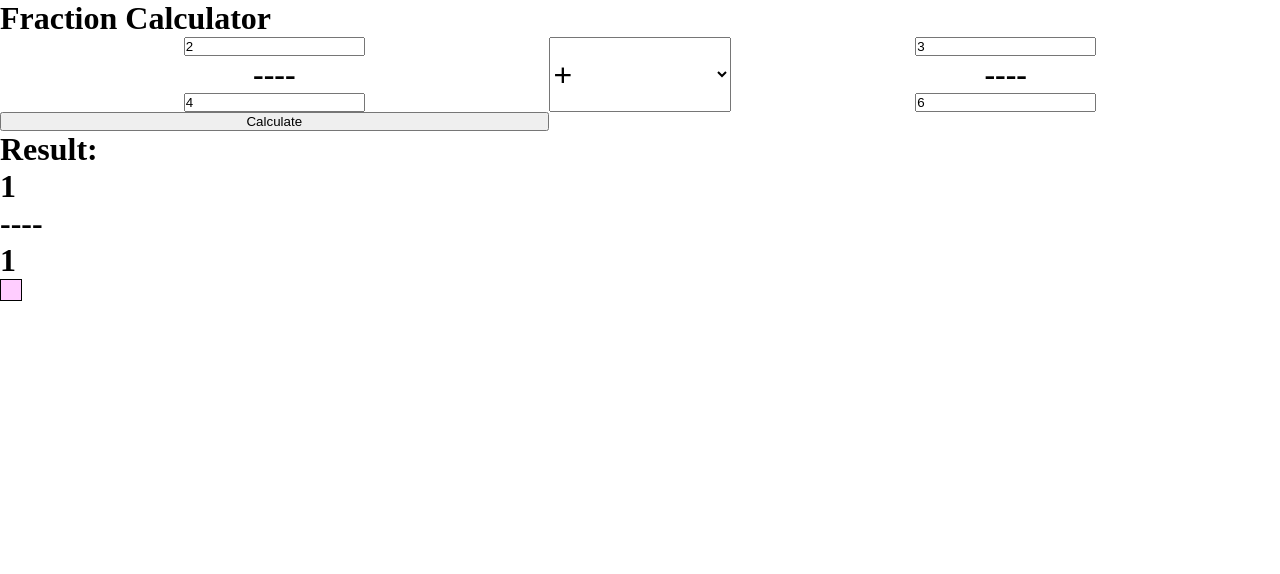
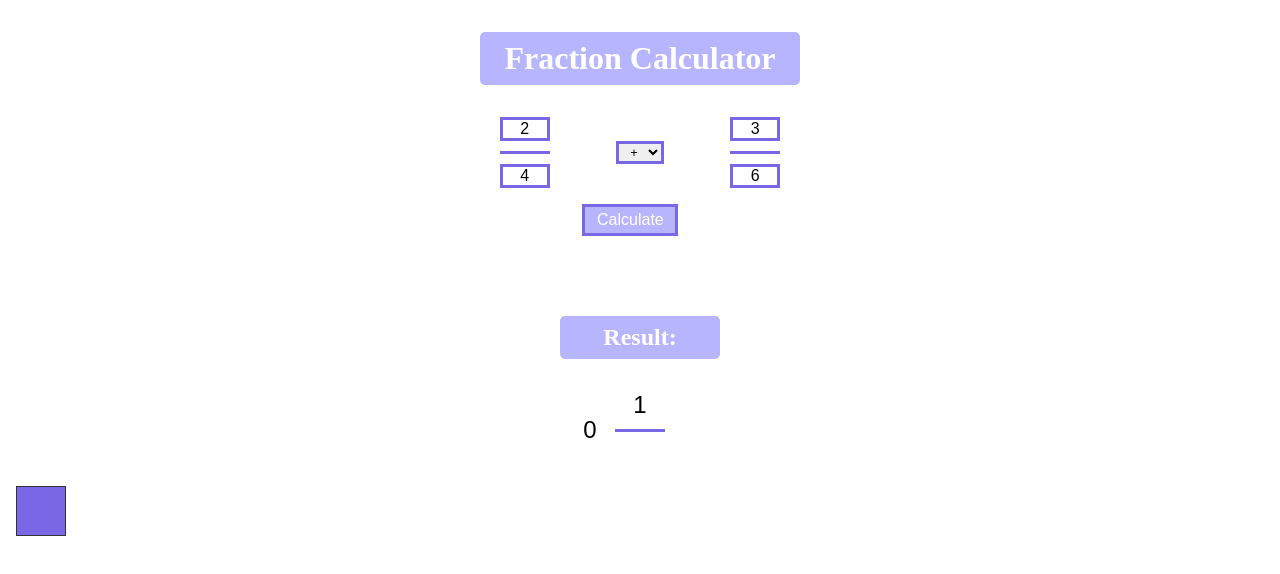
Before and after one commit to TheProgrammer01101/Fraction-Calculator, a plain HTML site: page index.html in a window 1280 px wide. Both pictures are taken after a click on the button "Calculate". Drawn offline with Linux system fonts and the light colour scheme.

Commit message:
Beautified; A little optimized; Converts improper fraction to mixed number;

```diff
--- a/app.js
+++ b/app.js
@@ -2,18 +2,19 @@ let inputNmr = document.querySelectorAll('.numerator');
 
 let inputDenom = document.querySelectorAll('.denomenator');
 
-let inputs = document.querySelectorAll('input');
+let inputs = document.querySelectorAll('.fraction input');
 
 let operator = document.querySelector('#operator');
 
 let calBtn = document.querySelector('#cal-btn');
 
-let result = document.querySelector("#result");
+let resultInputNmr = document.querySelector(".fraction-result .numerator");
+let resultInputDenom = document.querySelector(".fraction-result .denomenator");
+let resultInputWholeNum = document.querySelector(".fraction-result .wholeNumber");
 
 let fractionFigure = document.querySelector("#fraction-figure");
 
-
-let denomenatorResult, numeratorResult;
+let denomenatorResult, numeratorResult, wholeNumResult;
 
 calBtn.addEventListener('click', ()=> {
   let box = document.querySelectorAll("#fraction-figure div");
@@ -53,17 +54,22 @@ calBtn.addEventListener('click', ()=> {
         simplify();
         break;
     }
-    // if(numeratorResult == 0) {
-    //   result.innerHTML = 0;
-    //   return;
-    // }
+    if(numeratorResult == 0) {
+      console.log("object");
+      resultInputNmr.value = 0;
+      resultInputDenom.value = "";
+    }
 
-    // else if(numeratorResult == denomenatorResult) {
-    //   result.innerHTML = denomenatorResult;
-    //   return;
-    // }
+    else if(numeratorResult == denomenatorResult) {
+      resultInputNmr.value = denomenatorResult;
+      resultInputDenom.value = "";
+    }
 
-    result.innerHTML = `Result: <br> ${numeratorResult}<br> ---- <br>${denomenatorResult}`;
+    else {
+      resultInputNmr.value = numeratorResult;
+      resultInputDenom.value = denomenatorResult;
+      resultInputWholeNum.value = wholeNumResult;
+    }
 
     box.forEach(element => {
       element.parentNode.removeChild(element); // to reset the figure
@@ -95,6 +101,11 @@ function simplify() {
         if(denomenatorResult % biggerNum == 0 && numeratorResult % biggerNum == 0) {
           numeratorResult/= biggerNum;
           denomenatorResult/= biggerNum;
+          if(denomenatorResult < numeratorResult) {
+            wholeNumResult = parseInt(numeratorResult / denomenatorResult);
+            numeratorResult = numeratorResult % denomenatorResult;
+            break;
+          }
           break;
         }
       }
--- a/index.html
+++ b/index.html
@@ -10,28 +10,36 @@
 
   <h1>Fraction Calculator</h1>
   <div class="grid-item">
-    <div id="first-group">
+    <div class="fraction">
       <input type="text" class="numerator" value="2" placeholder="num">
-      <h1>----</h1>
+      <div class="line"></div>
       <input type="text" class="denomenator" value="4" placeholder="denom">
     </div>
     <select id="operator">
       <option value="+">+</option>
-      <option value="-">-</option>
-      <option value="*">*</option>
-      <option value="/">/</option>
+      <option value="-"> -</option>
+      <option value="*">×</option>
+      <option value="/">÷</option>
     </select>
-    <div id="second-group">
+    <div class="fraction">
       <input type="text" class="numerator" value="3" placeholder="num">
-      <h1>----</h1>
+      <div class="line"></div>
       <input type="text" class="denomenator" value="6" placeholder="denom">
     </div>
     <button id="cal-btn">Calculate</button>
   </div>
-  <h1 id="result">Result: </h1>
-  <div id="fraction-figure">
+  <section id="result">
+    <h1 >Result: </h1>
+      <div class="fraction-result">
+        <input type="text" class="numerator">
+        <input type="text" class="wholeNumber" value="0">
+        <div class="line"></div>
+        <input type="text" class="denomenator" >
+      </div>
+    <div id="fraction-figure">
 
-  </div>
+    </div>
+  </section>
   <script src="app.js"></script>
 </body>
 </html>
--- a/style.css
+++ b/style.css
@@ -1,30 +1,94 @@
 * {
   padding: 0;
   margin: 0;
+  box-sizing: border-box;
+}
+
+/* general */
+.line {
+  height: 3px;
+  width: 50px;
+  background-color: #7868e6;
+  margin: 10px auto;
+}
+input, select, button {
+  text-align: center;
+  width: 50px;
+  border: 3px #7868e6 solid;
+  font-size: 1rem;
+  outline: none;
+}
+/* ---- */
+
+h1 {
+  text-align: center;
+  margin: 2rem auto;
+  width: 20rem;
+  padding: 8px;
+  border-radius: 5px;
+  background-color:#b8b5ff ;
+  color: #fff;
+  cursor: default;
 }
 
 .grid-item {
-  margin: auto;
   text-align: center;
   display: grid;
-  grid-template-columns: 3fr 1fr 3fr;
+  justify-content: center;
+  grid-template-columns: repeat(3, 0.09fr);
+} .grid-item button{
+  grid-column: 2 / 3;
+  width: 6rem;
+  margin-top: 1rem;
+  height: 2rem;
+  cursor: pointer;
+  background-color: #b8b5ff;
+  color: #fff;
+
+} .grid-item button:hover {
+  background-color: #7868e6;
+} .grid-item select#operator {
+  font-size: 0.8rem;
+  width: 3rem;
+  margin: auto;
 }
 
-select {
-  font-size: 2rem;
+section#result {
+  margin: 5rem auto;
+  text-align: center;
+} section#result h1{
+  width: 10rem;
+} section#result .fraction-result {
+  position: relative;
+  display: inline-block;
+} section#result .fraction-result input {
+  border: none;
+  font-size: 1.5rem;
+} section#result .fraction-result input.wholeNumber {
+  position: absolute;
+  top: 25px;
+  right: 50px;
 }
 
-#fraction-figure {display: flex;}
-#fraction-figure .denom-box {
+#fraction-figure {
+  margin: 1rem;
+  display: flex;
+  flex-wrap: wrap;
+} #fraction-figure .denom-box {
   background-color: transparent;
-  height: 20px;
-  width: 20px;
-  border: 1px solid #000;
+  height: 50px;
+  width: 50px;
+  border: 1px solid #333;
+} #fraction-figure .numerator-box {
+  height: 50px;
+  width: 50px;
+  border: 1px solid #333;
+  background-color: #7868e6;
 }
 
-#fraction-figure .numerator-box {
-  height: 20px;
-  width: 20px;
-  border: 1px solid #000;
-  background-color: #f4f4;
+@media screen and (max-width: 748px) {
+  .grid-item {
+    grid-template-columns: repeat(3, 0.15fr);
+  }
+
 }
```
